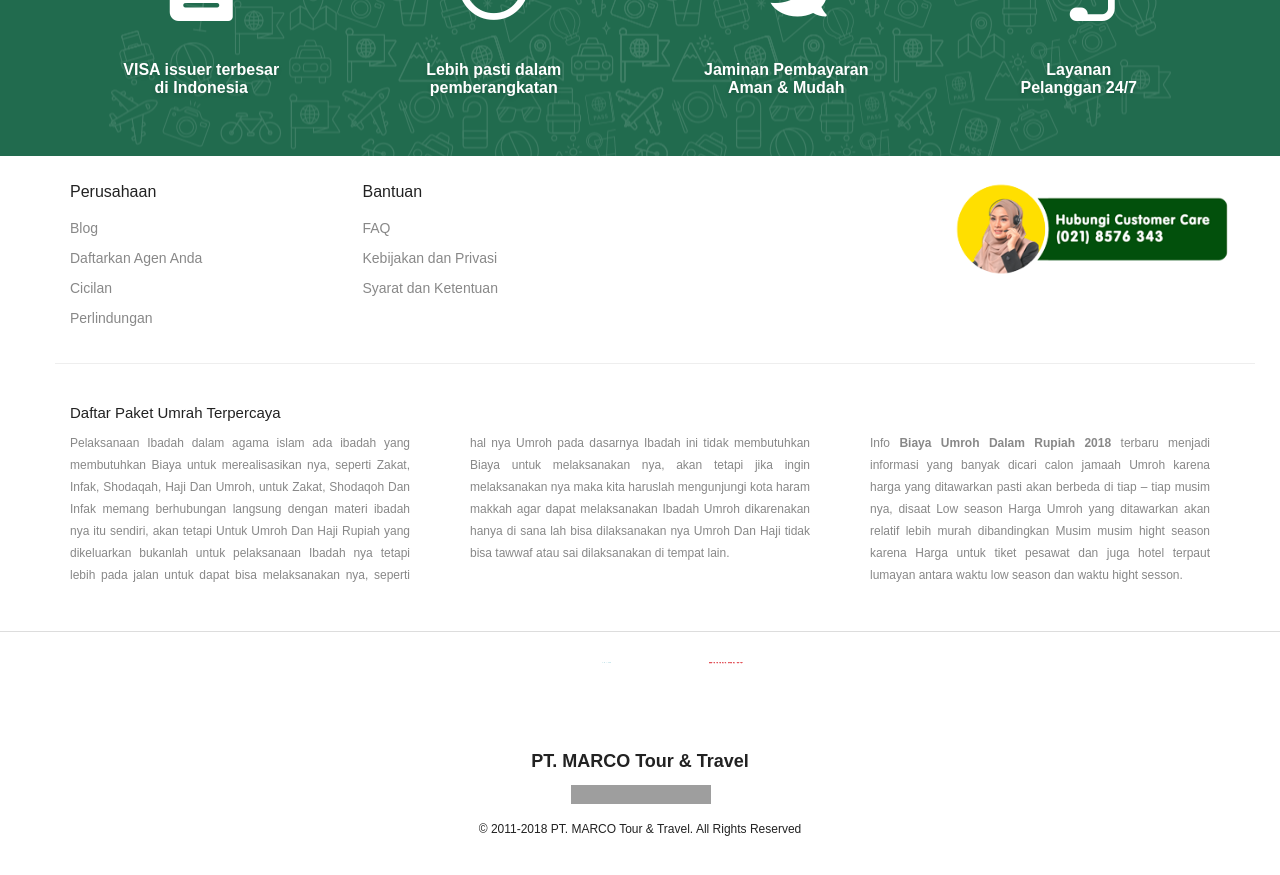
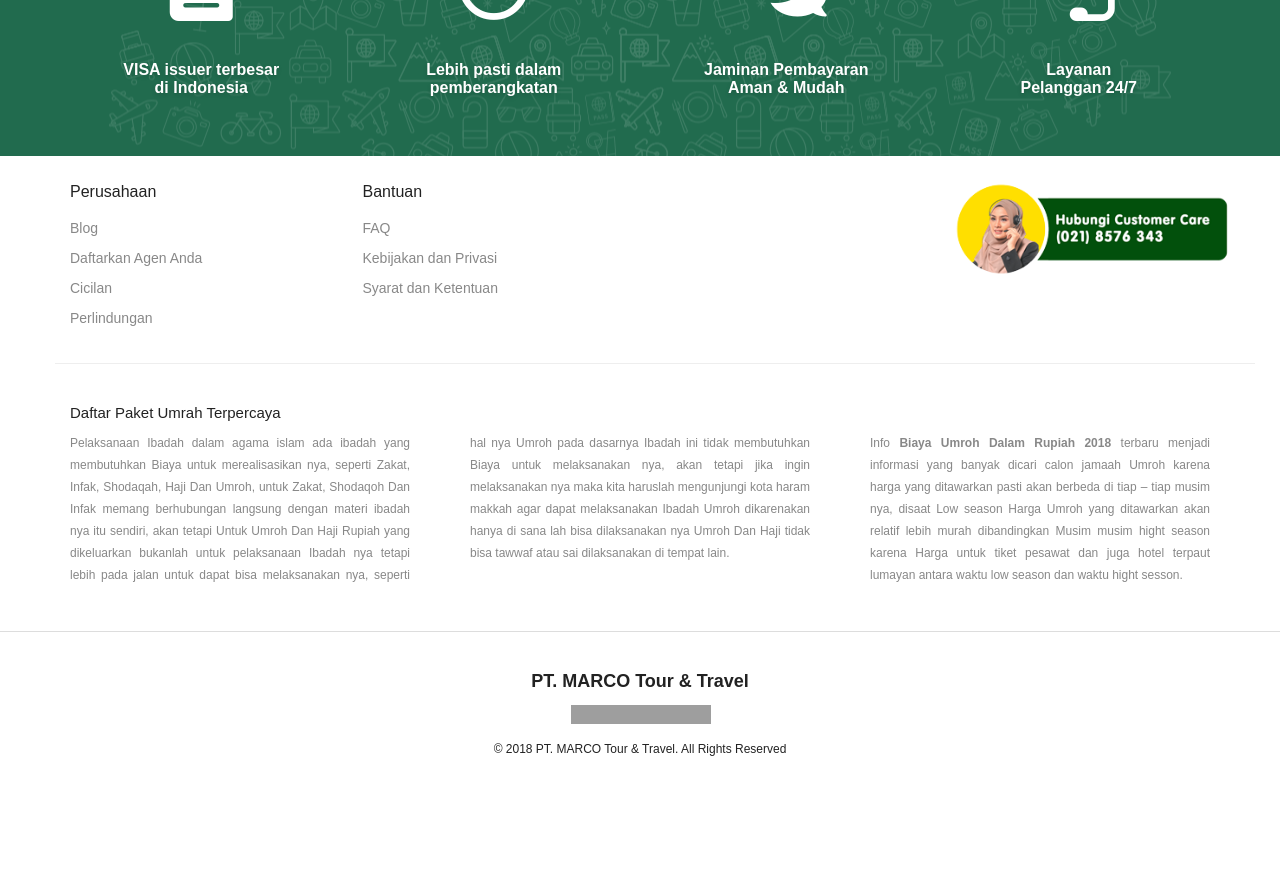
Before and after one commit to kemtol/marco, a Jekyll site: the page built from index.html, in a window 1280 px wide and 900 px high, scrolled down 2880 px. Shown: the top 875 px of the window. Built offline with Jekyll 4.4.1, drawn with Linux system fonts in a browser that asks for light colours; nearby versions of some CDN libraries; some web fonts are replaced; after the commit the page ends 3700 px from its top, so only the background shows below that; grey boxes are pictures that could not be loaded.

Commit message:
Update footer.html

```diff
--- a/_includes/footer.html
+++ b/_includes/footer.html
@@ -60,7 +60,7 @@
 
     <div class="bottom-part">
         <div class="container">
-            <div class="social-media">
+            <div class="social-media hidden">
                 <a href="https://www.facebook.com/" target="_blank" alt="Facebook tiket.com" rel="nofollow">
                     <i class="fb"></i>
                 </a>
@@ -79,7 +79,7 @@
                 <a href="https://www.blibli.com/?utm_source=tiketdotcom&amp;utm_medium=refpartner&amp;utm_campaign=Referral_Tiketdotcom" target="_blank" rel="nofollow">
                     <div class="blibli-company"></div>
                 </a>
-                <p>© 2011-2018 PT. MARCO Tour &amp; Travel. All Rights Reserved</p>
+                <p>© <script type="text/javascript">document.write(new Date().getFullYear());</script> PT. MARCO Tour &amp; Travel. All Rights Reserved</p>
             </div>
         </div>
     </div>
```
